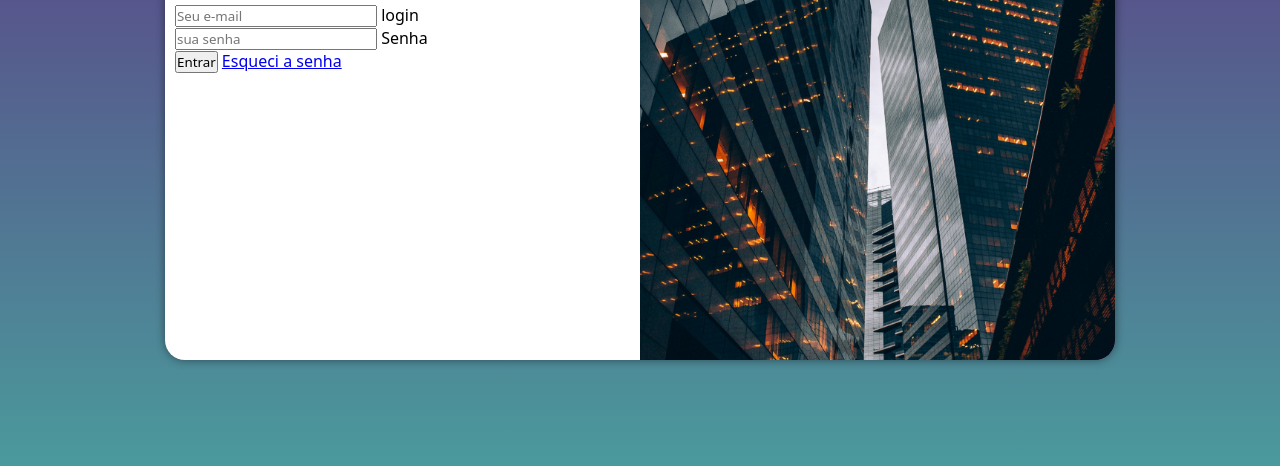
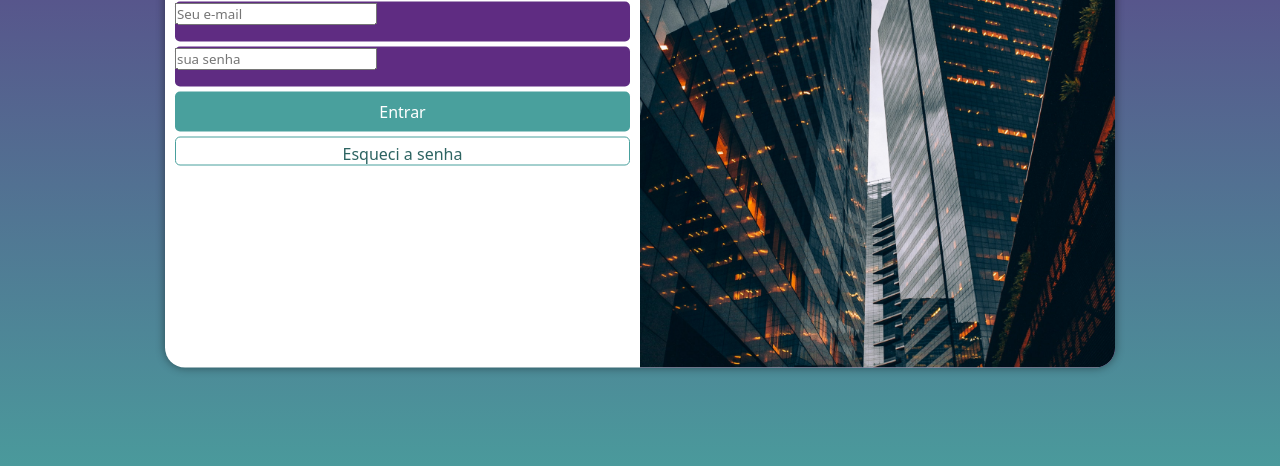
Before and after one commit to thandymaciel/projeto-login, a plain HTML site: page index.html in a window 1280 px wide. Shown: the part 290-756 px from the top of the page. Drawn offline with Linux system fonts and the light colour scheme.

Commit message:
atualização

```diff
--- a/estilos/style.css
+++ b/estilos/style.css
@@ -32,7 +32,7 @@
 
     background-color: white;
     width: 250px;
-    height: 500px;
+    height: 515px;
     border-radius: 20px;
     box-shadow: 0px 0px 10px rgba(0, 0, 0, 0.452); /*esse 10 é o espalhamento*/
 
@@ -60,3 +60,55 @@
  div#formulario > p {
    font-size: 0.8em;
  }
+
+form > div.campo {
+   background-color: #5f2c82;
+   display: block;
+   width: 100%;
+   height: 40px;
+   border-radius: 5px;
+   margin: 5px 0px;
+}
+
+div.campo > label {
+   display: none;
+}
+
+ form > input[type=submit] {
+   display: block;
+   font-size: 1em;
+   width: 100%;  /*aqui é 100% do container, por isso não dá pra usar 100 vw*/
+   height: 40px;
+   background-color:#49a09d;
+   color: white;
+   border: none;
+   border-radius: 5px;
+   cursor: pointer;  /*vira uma mãozinha*/
+}
+
+form > input[type=submit]:hover {
+   background-color: #2d6462;
+}
+
+form > a.botao {
+   display: block;
+   text-align: center;
+   font-size: 1em;
+   width: 100%;
+   height: 40%;
+   padding-top: 5px;
+   margin-top: 5px;
+   background-color: white;
+   color: #2d6462;
+   border: 1px solid #49a09d;
+   border-radius: 5px;
+   text-decoration: none;
+}
+
+form > a.botao:hover {
+   background-color: #6cd3cf;
+}
+
+form > a.botao >i {
+   font-size: 0.8em;
+}
--- a/index.html
+++ b/index.html
@@ -30,7 +30,7 @@
                         <label for="isenha">Senha</label>
                     </div>
                     <input type="submit" value="Entrar">
-                    <a href="esqueci.html">
+                    <a href="esqueci.html" class="botao">
                         Esqueci a senha
                     </a>
                 </form>
```
